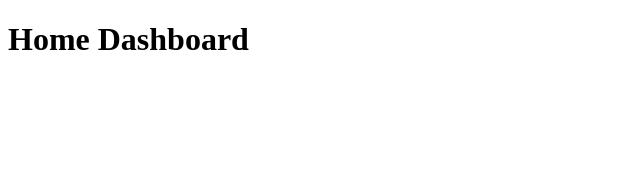
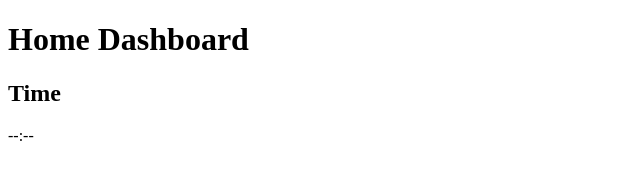
Before and after one commit to iancorbett/Dashboard-Raspberry-Pi, a plain HTML site: page index.html in a window 1280 px wide. Shown: the whole page, without its empty margins (0-640 px from the left). Drawn offline with Linux system fonts and the light colour scheme.

Commit message:
add section for time, where time will be dynamically changed later, likely with dayjs

```diff
--- a/index.html
+++ b/index.html
@@ -10,7 +10,12 @@
     <h1>Home Dashboard</h1>
 
 <section class="cards">
-    <div class="card"></div>
+    <div class="card">
+        <h2>Time</h2>
+        <div id="clock">
+            --:--
+        </div>
+    </div>
     <div class="card"></div>
     <div class="card"></div>
     <div class="card"></div>
```
